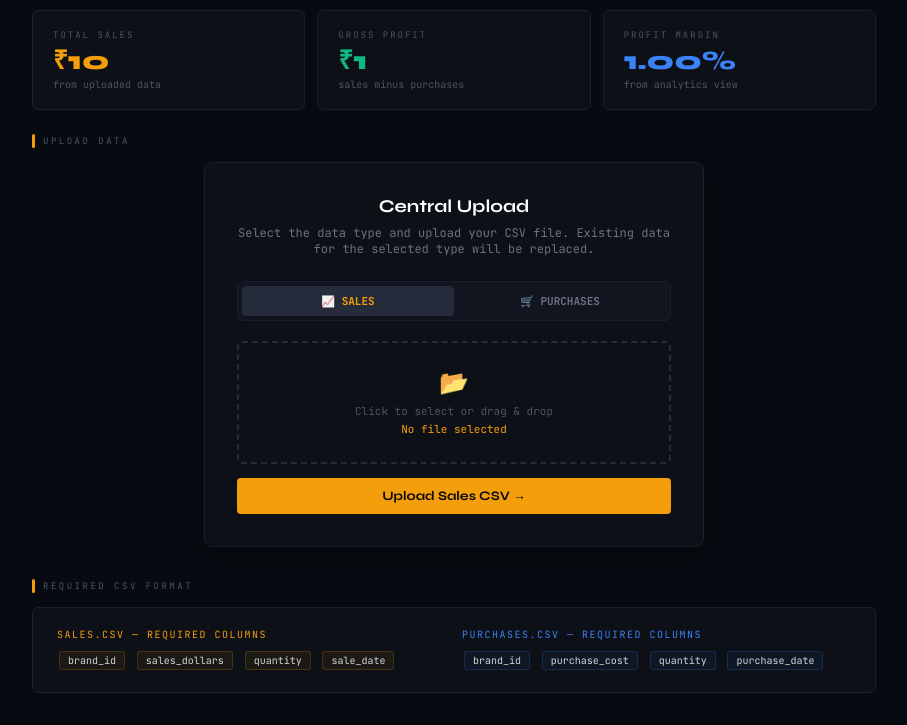
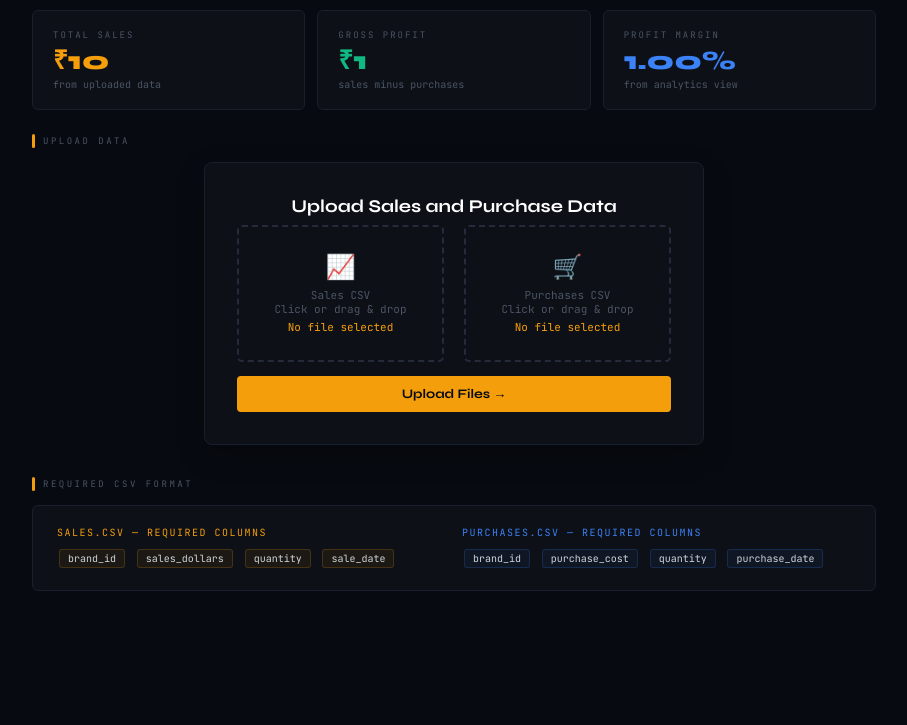
Before and after one commit to akashmaurya2611/vendor-analytics-suite, a Django app: template dashboard/templates/dashboard/vendor_portal.html in a window 1280 px wide. Shown: the part 216-941 px from the top of the page, without its empty margins (186-1093 px from the left). After the commit the page ends 807 px from the top, so only its background shows below. Run offline with Django 5.2, Linux system fonts and the light colour scheme; tables that the repository leaves empty hold one stand-in row (values such as "Sample post"); the template is opened without the code that fills it: values that come from a table or form of the project are taken from there, most other values are stand-ins (such as "Sample title", 1, 10 or a date in 2020).

Commit message:
Vendor Analytics Suite

```diff
--- a/dashboard/templates/dashboard/vendor_portal.html
+++ b/dashboard/templates/dashboard/vendor_portal.html
@@ -594,28 +594,33 @@
     <!-- Upload Section -->
     <div class="sec d2">Upload Data</div>
     <div class="upload-single fade-up d2">
-      <h3>Central Upload</h3>
-      <p>Select the data type and upload your CSV file. Existing data for the selected type will be replaced.</p>
+      <h3>Upload Sales and Purchase Data</h3>
+
 
       <form method="post" action="{% url 'vendor_upload' %}" enctype="multipart/form-data" id="uploadForm">
         {% csrf_token %}
 
-        <div class="type-toggle">
-          <input type="radio" name="upload_type" value="sales" id="typeSales" checked>
-          <label for="typeSales">📈 SALES</label>
+        <div style="display: grid; grid-template-columns: 1fr 1fr; gap: 20px;">
+          <!-- Sales Upload Zone -->
+          <div class="file-zone" id="uploadZoneSales">
+            <input type="file" name="sales_file" accept=".csv" id="salesFile"
+              onchange="showFileName('salesFile','salesFileName')">
+            <div class="file-zone-icon">📈</div>
+            <div class="file-zone-text">Sales CSV<br>Click or drag & drop</div>
+            <div class="file-zone-name" id="salesFileName">No file selected</div>
+          </div>
 
-          <input type="radio" name="upload_type" value="purchases" id="typePurchases">
-          <label for="typePurchases">🛒 PURCHASES</label>
+          <!-- Purchases Upload Zone -->
+          <div class="file-zone" id="uploadZonePurchases">
+            <input type="file" name="purchases_file" accept=".csv" id="purchasesFile"
+              onchange="showFileName('purchasesFile','purchasesFileName')">
+            <div class="file-zone-icon">🛒</div>
+            <div class="file-zone-text">Purchases CSV<br>Click or drag & drop</div>
+            <div class="file-zone-name" id="purchasesFileName">No file selected</div>
+          </div>
         </div>
 
-        <div class="file-zone" id="uploadZone">
-          <input type="file" name="csv_file" accept=".csv" id="csvFile" onchange="showFileName('csvFile','fileName')">
-          <div class="file-zone-icon">📂</div>
-          <div class="file-zone-text">Click to select or drag & drop</div>
-          <div class="file-zone-name" id="fileName">No file selected</div>
-        </div>
-
-        <button type="submit" class="btn-upload" id="submitBtn">Process Upload →</button>
+        <button type="submit" class="btn-upload" id="submitBtn">Upload Files →</button>
       </form>
     </div>
 
@@ -649,26 +654,6 @@
       const label = document.getElementById(labelId);
       label.textContent = input.files.length > 0 ? '✓ ' + input.files[0].name : 'No file selected';
     }
-
-    // Dynamic button color and text based on selection
-    const typeSales = document.getElementById('typeSales');
-    const typePurchases = document.getElementById('typePurchases');
-    const submitBtn = document.getElementById('submitBtn');
-
-    function updateBtn() {
-      if (typeSales.checked) {
-        submitBtn.style.background = 'var(--accent)';
-        submitBtn.textContent = 'Upload Sales CSV →';
-      } else {
-        submitBtn.style.background = 'var(--green)';
-        submitBtn.style.color = '#fff';
-        submitBtn.textContent = 'Upload Purchases CSV →';
-      }
-    }
-
-    typeSales.addEventListener('change', updateBtn);
-    typePurchases.addEventListener('change', updateBtn);
-    updateBtn();
   </script>
 </body>
 
```
Also changed, not shown: dashboard/views.py (+52 -54 lines), README.md (added).
